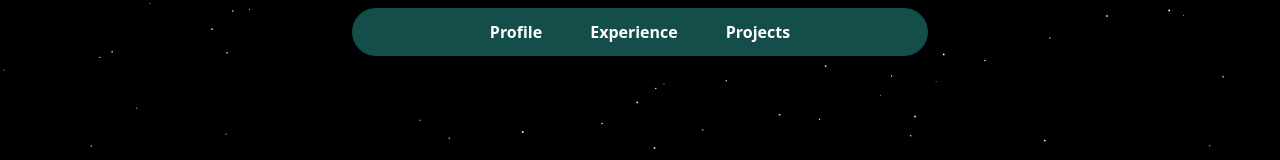
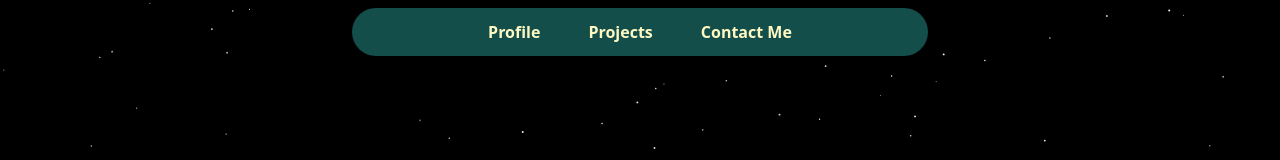
Before and after one commit to Arshnoor1605/ArshnoorKaur-PersonalPortfolio, a Next.js app: page / in a window 1280 px wide. Shown: the top 160 px of the page. Built offline with nearby package versions, Linux system fonts and the light colour scheme.

Commit message:
Fixed the hyperlinks in the navbar

```diff
--- a/components/bento.tsx
+++ b/components/bento.tsx
@@ -344,7 +344,7 @@ const SkeletonFour = () => {
         </p>
         <a
           href="https://github.com/Arshnoor1605"
-          className="border border-orange-500 bg-orange-500 dark:bg-orange-900/20 text-white text-xs rounded-full px-2 py-0.5 mt-4"
+          className="border border-orange-500 bg-orange-500 dark:bg-orange-900/20 text-white text-xs rounded-full px-2 py-0.5 mt-2"
         >
           Check them out
         </a>
--- a/components/bento_grid.tsx
+++ b/components/bento_grid.tsx
@@ -46,6 +46,9 @@ export const BentoGridItem = ({
         {description}
       </div>
       {header}
+      <div className="group-hover/bento:translate-x-2 transition duration-200">
+        {icon}
+      </div>
     </div>
   );
 };
--- a/components/navbar.tsx
+++ b/components/navbar.tsx
@@ -15,7 +15,7 @@ function Navbar({ className }: { className?: string }) {
   const [active, setActive] = useState<string | null>(null);
   return (
     <div
-      className={cn("fixed top-10 inset-x-0 max-w-xl mx-auto z-50", className)}
+      className={cn("fixed top-20 inset-x-0 max-w-xl mx-auto z-50", className)}
     >
       <Menu setActive={setActive}>
         <MenuItem setActive={setActive} active={active} item="Profile">
@@ -28,7 +28,7 @@ function Navbar({ className }: { className?: string }) {
             </HoveredLink>
           </div>
         </MenuItem>
-        <MenuItem setActive={setActive} active={active} item="Experience">
+        <MenuItem setActive={setActive} active={active} item="Projects">
           <div className="text-sm grid grid-cols-1 gap-10 p-4">
             <ProductItem
               title="Algorithm Analysis"
@@ -50,14 +50,12 @@ function Navbar({ className }: { className?: string }) {
             />
           </div>
         </MenuItem>
-        <MenuItem setActive={setActive} active={active} item="Projects">
-          <div className="flex flex-col space-y-4 text-sm">
-            <HoveredLink href="/hobby">Hobby</HoveredLink>
-            <HoveredLink href="/individual">Individual</HoveredLink>
-            <HoveredLink href="/team">Team</HoveredLink>
-            <HoveredLink href="/enterprise">Enterprise</HoveredLink>
-          </div>
-        </MenuItem>
+        <a
+          href="#Connectwithme"
+          className="cursor-pointer text-yellow-100 hover:opacity-[1] dark:text-white"
+        >
+          Contact Me
+        </a>
       </Menu>
     </div>
   );
--- a/components/navbar_menu.tsx
+++ b/components/navbar_menu.tsx
@@ -28,7 +28,7 @@ export const MenuItem = ({
     <div onMouseEnter={() => setActive(item)} className="relative ">
       <motion.p
         transition={{ duration: 0.3 }}
-        className="cursor-pointer text-white hover:opacity-[1] dark:text-white"
+        className="cursor-pointer text-yellow-100 hover:opacity-[1] dark:text-white"
       >
         {item}
       </motion.p>
```
